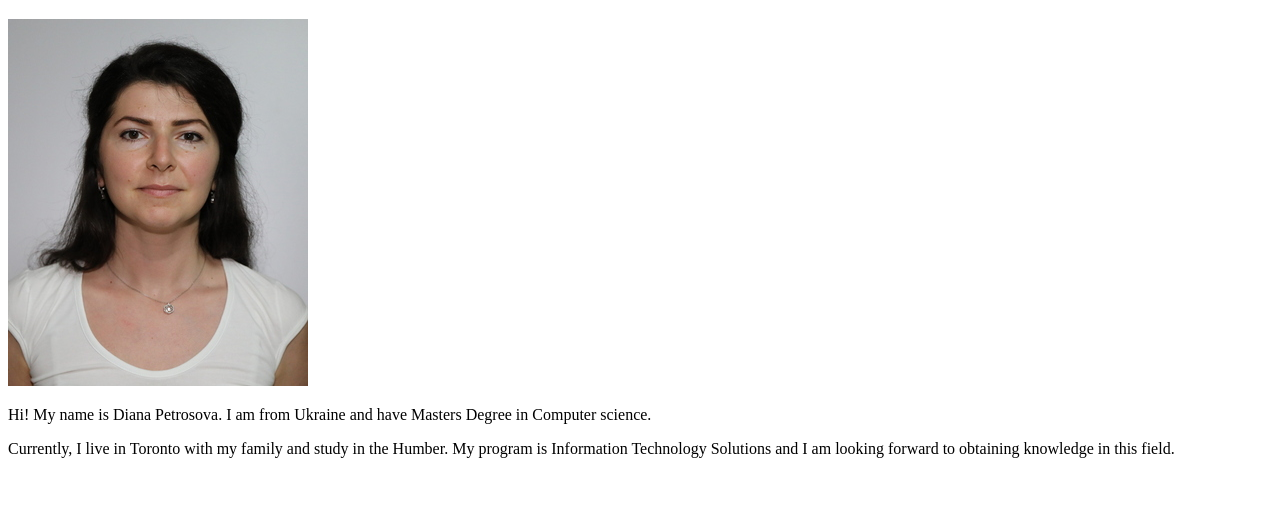
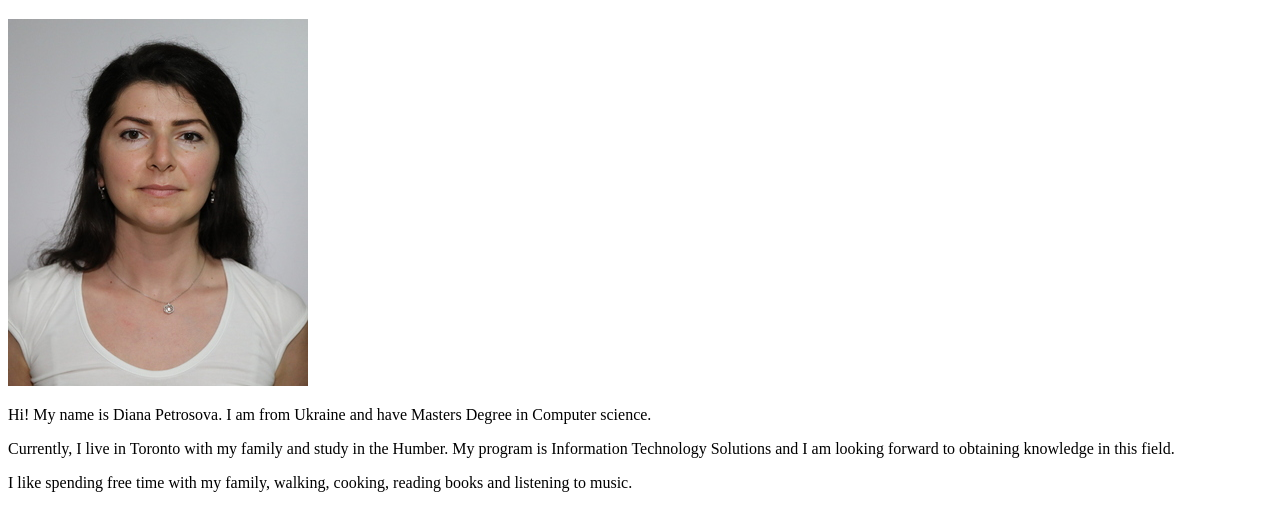
Before and after one commit to diPetrosova/labs, a plain HTML site: page index.html in a window 1280 px wide. Shown: the part 61-592 px from the top of the page. Drawn offline with Linux system fonts and the light colour scheme.

Commit message:
first push

```diff
--- a/index.html
+++ b/index.html
@@ -17,5 +17,8 @@
         <p>
             Currently, I live in Toronto with my family and study in the Humber. My program is Information Technology Solutions and I am looking forward to obtaining knowledge in this field.
         </p>
+        <p>
+            I like spending free time with my family, walking, cooking, reading books and listening to music.
+        </p>
     </body>
 </html>
```
Also changed, not shown: 1 other file.
